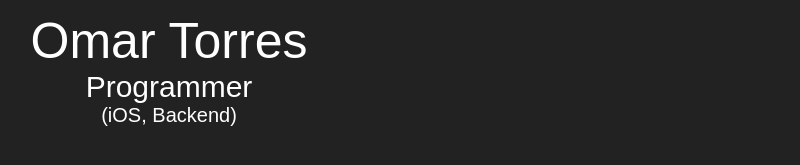
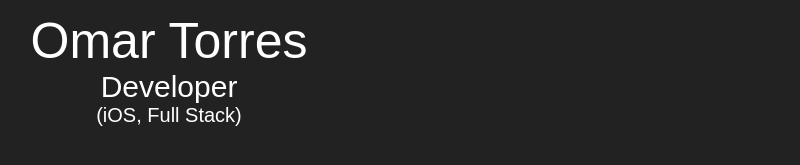
Before and after one commit to omartorresrios/Portfolio, a React app: page / in a window 1280 px wide. Shown: the part 441-606 px from the top of the page, without its empty margins (471-1271 px from the left). Built offline with nearby package versions, Linux system fonts and the light colour scheme.

Commit message:
Some improvements

```diff
--- a/src/containers/Home/Home.js
+++ b/src/containers/Home/Home.js
@@ -10,8 +10,8 @@ export default class Home extends Component {
       <MeImage>
         <BitmojiImgHome src={require('assets/bitmoji.png')}/>
         <h1>Omar Torres</h1>
-        <h3>Programmer</h3>
-        <p>(iOS, Backend)</p>
+        <h3>Developer</h3>
+        <p>(iOS, Full Stack)</p>
       </MeImage>
   	);
   }
--- a/src/containers/Projects/Projects.js
+++ b/src/containers/Projects/Projects.js
@@ -34,7 +34,7 @@ class Projects extends Component {
 	          Created to help you share the topics you dominate and increase your professional value.<br /><br />
 			  It allows you know the topics your friends talk about and learn from them.<br /><br />
 			  <b>Technical details:</b> <br />
-			  It was built in Ruby on Rails (Back) and ReactJS (Front). Use PostgreSQL as a database.<br /><br />
+			  It was built in Ruby on Rails (Back) and ReactJS (Front). Use PostgreSQL as database.<br /><br />
 			  Works with Elasticsearch, a search engine to find users, posts and topics.<br /><br />
 			  Uses Redis as storage in memory and Sidekiq for working queues (elasticsearch indexes, mailer and sidekiq).
 	        </Description>
```
